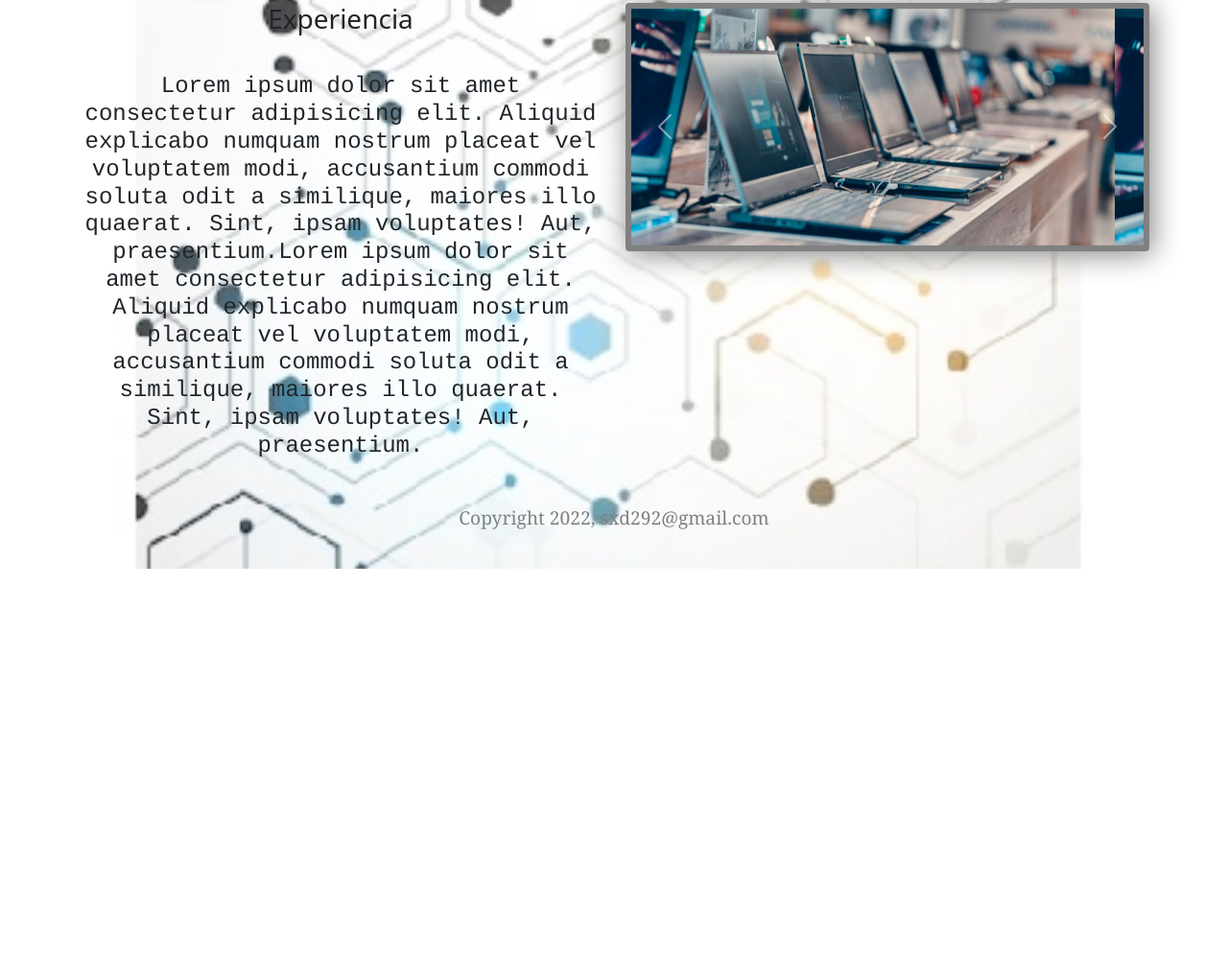
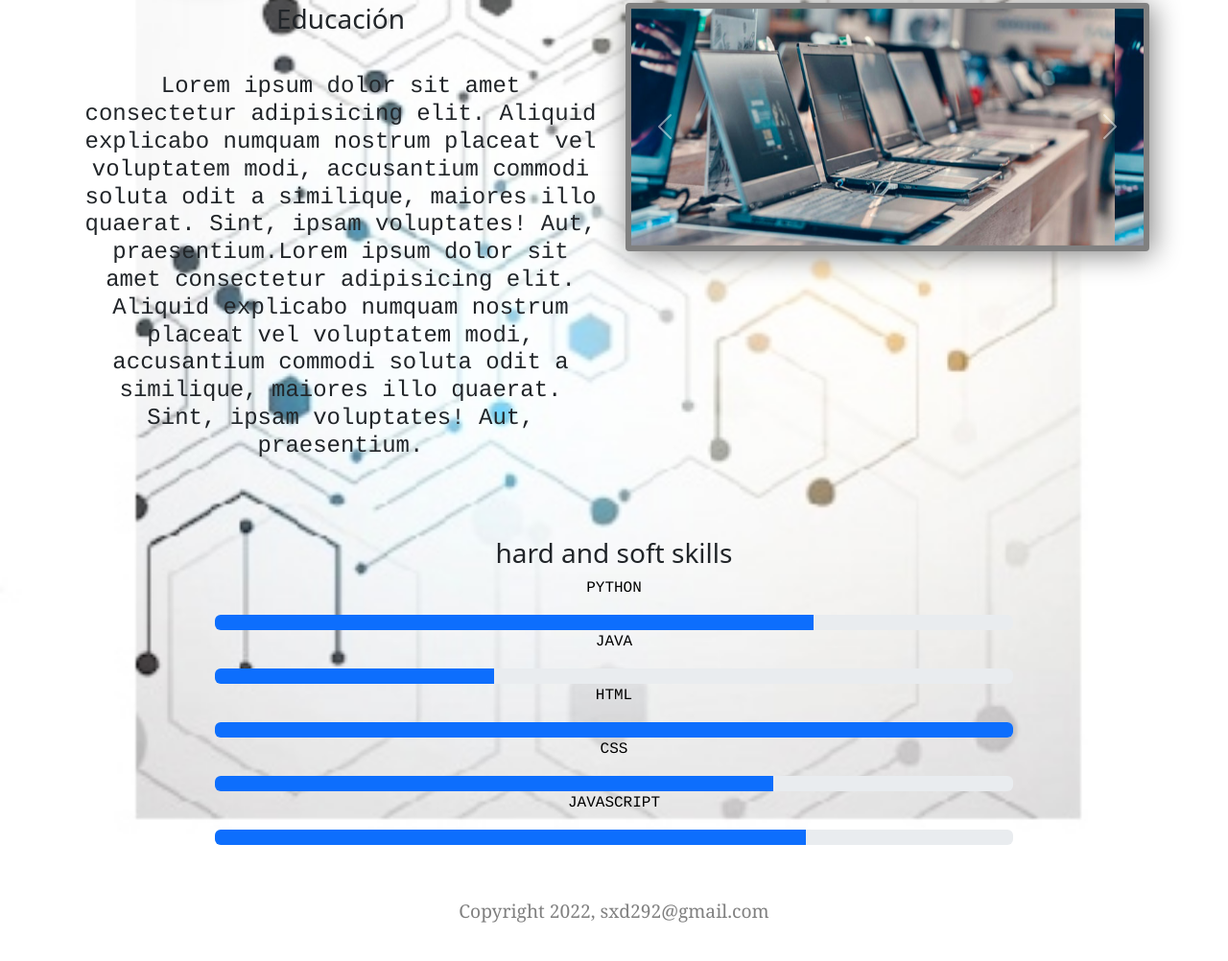
Before and after one commit to SantiagoV0/FrontEnd, a plain HTML site: page index.html in a window 1280 px wide. Shown: the part 842-1844 px from the top of the page at 96% size. Before the commit the page ends 1435 px from the top, so only its background shows below. Drawn offline with nearby package versions, Linux system fonts and the light colour scheme.

Commit message:
Actualizacion

```diff
--- a/hojadeestilos.css
+++ b/hojadeestilos.css
@@ -123,6 +123,29 @@ footer p{
 
 }
 
+.titulos{
+    text-align: center;
+    color: rgb(0, 0, 0);
+    font-family: Courier;
+}
+
+.bd-example{
+    position: relative;
+    padding: 1rem;
+    margin: 2rem 13rem 0;
+    border: solid #dee2e6;
+    border-width: 0px 0 0;
+}
+
+.progress{
+    display: flex;
+    height: 1rem;
+    overflow: hidden;
+    font-size: .75rem;
+    background-color: #e9ecef;
+    border-radius: 0.25rem;
+}
+
 figure{
     float: left;
 }
--- a/index.html
+++ b/index.html
@@ -75,7 +75,7 @@
       <div class="container text-center">
         <div class="row">
           <div class="col">
-            <h3>Experiencia</h3>
+            <h3>Educación</h3>
             <h4 class="mt-4 pt-3 font"> Lorem ipsum dolor sit amet consectetur adipisicing elit.
               Aliquid explicabo numquam nostrum placeat vel voluptatem modi, accusantium commodi soluta odit a similique,
                maiores illo quaerat. Sint, ipsam voluptates! Aut, praesentium.Lorem ipsum dolor sit amet consectetur adipisicing elit.
@@ -108,6 +108,32 @@
           </div>
         </div>
       </div>
+    </section>
+
+    <section>
+      <div class="bd-example">
+        <h3 class="text-center pt-4">hard and soft skills </h3>
+        <p class="titulos">PYTHON</p>
+        <div class="progress">
+          <div class="progress-bar" role="progressbar" style="width: 75%" aria-valuenow="50" aria-valuemin="0" aria-valuemax="100"></div>
+        </div>
+        <p class="titulos">JAVA</p>
+        <div class="progress">
+          <div class="progress-bar" role="progressbar" style="width: 35%" aria-valuenow="75" aria-valuemin="0" aria-valuemax="100"></div>
+        </div>
+        <p class="titulos">HTML</p>
+        <div class="progress">
+          <div class="progress-bar" role="progressbar" style="width: 100%" aria-valuenow="100" aria-valuemin="0" aria-valuemax="100"></div>
+        </div>
+        <p class="titulos">CSS</p>
+        <div class="progress">
+          <div class="progress-bar" role="progressbar" style="width: 70%" aria-valuenow="100" aria-valuemin="0" aria-valuemax="100"></div>
+        </div>
+      <p class="titulos">JAVASCRIPT</p>
+      <div class="progress">
+        <div class="progress-bar" role="progressbar" style="width: 74%" aria-valuenow="100" aria-valuemin="0" aria-valuemax="100"></div>
+      </div>
+    </div>
     </section>
 
       <!-- El login -->
```
